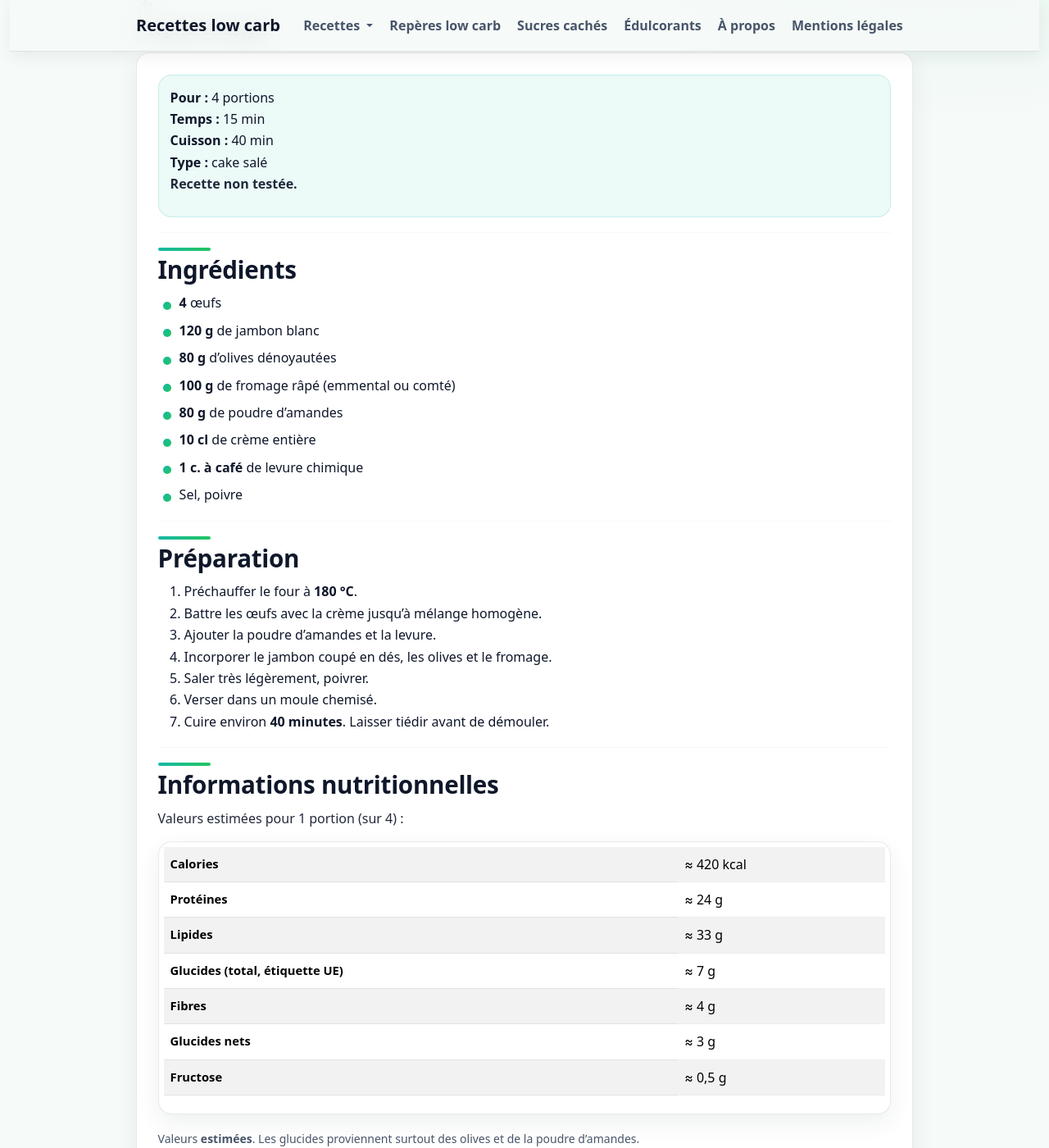
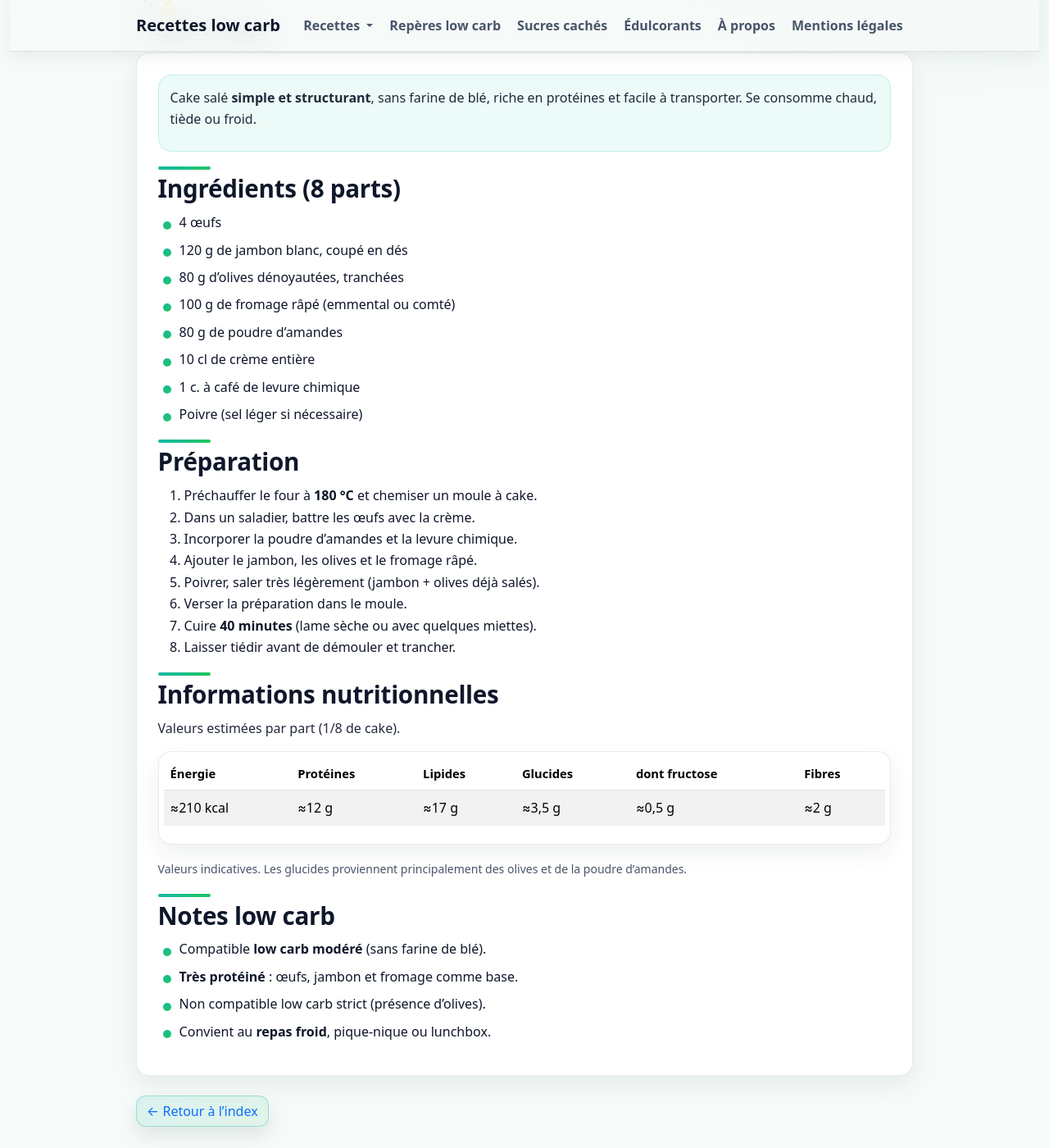
Before and after one commit to laurie-boissay/laurie-boissay.github.io, a Jekyll site: the page built from recettes/cake-jambon-et-olives.html, in a window 1280 px wide and 1400 px high, scrolled down 336 px. Shown: the whole window at 82% size. Built offline with Jekyll 4.4.1, drawn with Linux system fonts in a browser that asks for light colours; some of the changed text lies outside the part shown.

Commit message:
Update cake-jambon-et-olives.html

```diff
--- a/recettes/cake-jambon-et-olives.html
+++ b/recettes/cake-jambon-et-olives.html
@@ -3,118 +3,98 @@ layout: recipe
 title: "Cake jambon & olives"
 description: "Alternative low carb au cake salé classique : sans farine de blé, riche en protéines, pratique chaud ou froid."
 recipe_title: "Cake jambon & olives"
-recipe_subtitle: "Plat salé — low carb modéré"
+recipe_subtitle: "Cake salé low carb"
 recipe_group: "Cake"
 recipe_sort: "cake-jambon-olives"
 recipe_tested: false
 tags:
   - low-carb-modere
   - rapide
-  - riche-en-proteines
+  - tres-proteine
 extra_head: |
   <script type="application/ld+json">
   {
     "@context": "https://schema.org",
     "@type": "Recipe",
-    "name": "Cake jambon & olives low carb",
-    "description": "Alternative low carb au cake salé classique, sans farine de blé, riche en protéines.",
-    "recipeYield": "4 portions",
+    "name": "Cake jambon & olives",
+    "description": "Cake salé low carb au jambon et aux olives, sans farine de blé.",
+    "recipeYield": "8 parts",
     "prepTime": "PT15M",
     "cookTime": "PT40M",
     "totalTime": "PT55M",
-    "recipeCategory": "Cake",
-    "recipeIngredient": [
-      "4 œufs",
-      "120 g de jambon blanc",
-      "80 g d'olives dénoyautées",
-      "100 g de fromage râpé (emmental ou comté)",
-      "80 g de poudre d'amandes",
-      "10 cl de crème entière",
-      "1 c. à café de levure chimique",
-      "Sel, poivre"
-    ],
-    "recipeInstructions": [
-      { "@type": "HowToStep", "text": "Préchauffer le four à 180 °C." },
-      { "@type": "HowToStep", "text": "Battre les œufs avec la crème." },
-      { "@type": "HowToStep", "text": "Incorporer la poudre d’amandes et la levure." },
-      { "@type": "HowToStep", "text": "Ajouter le jambon, les olives et le fromage." },
-      { "@type": "HowToStep", "text": "Verser dans un moule et enfourner 40 minutes." }
-    ]
+    "recipeCategory": "Cake"
   }
   </script>
 ---
 
 <div class="recipe-lead">
-  <div class="recipe-lead__grid">
-    <div><strong>Pour :</strong> 4 portions</div>
-    <div><strong>Temps :</strong> 15 min</div>
-    <div><strong>Cuisson :</strong> 40 min</div>
-    <div><strong>Type :</strong> cake salé</div>
-  </div>
-  <p class="recipe-lead__note">
-    <strong>Recette non testée.</strong>
+  <p>
+    Cake salé <strong>simple et structurant</strong>, sans farine de blé,
+    riche en protéines et facile à transporter.
+    Se consomme chaud, tiède ou froid.
   </p>
 </div>
 
-<hr>
-
-<h2>Ingrédients</h2>
-
-<ul class="recipe-ingredients">
-  <li><strong>4</strong> œufs</li>
-  <li><strong>120 g</strong> de jambon blanc</li>
-  <li><strong>80 g</strong> d’olives dénoyautées</li>
-  <li><strong>100 g</strong> de fromage râpé (emmental ou comté)</li>
-  <li><strong>80 g</strong> de poudre d’amandes</li>
-  <li><strong>10 cl</strong> de crème entière</li>
-  <li><strong>1 c. à café</strong> de levure chimique</li>
-  <li>Sel, poivre</li>
+<h2>Ingrédients (8 parts)</h2>
+<ul>
+  <li>4 œufs</li>
+  <li>120 g de jambon blanc, coupé en dés</li>
+  <li>80 g d’olives dénoyautées, tranchées</li>
+  <li>100 g de fromage râpé (emmental ou comté)</li>
+  <li>80 g de poudre d’amandes</li>
+  <li>10 cl de crème entière</li>
+  <li>1 c. à café de levure chimique</li>
+  <li>Poivre (sel léger si nécessaire)</li>
 </ul>
 
-<hr>
-
 <h2>Préparation</h2>
-
-<ol class="recipe-steps">
-  <li>Préchauffer le four à <strong>180&nbsp;°C</strong>.</li>
-  <li>Battre les œufs avec la crème jusqu’à mélange homogène.</li>
-  <li>Ajouter la poudre d’amandes et la levure.</li>
-  <li>Incorporer le jambon coupé en dés, les olives et le fromage.</li>
-  <li>Saler très légèrement, poivrer.</li>
-  <li>Verser dans un moule chemisé.</li>
-  <li>Cuire environ <strong>40 minutes</strong>. Laisser tiédir avant de démouler.</li>
+<ol>
+  <li>Préchauffer le four à <strong>180&nbsp;°C</strong> et chemiser un moule à cake.</li>
+  <li>Dans un saladier, battre les œufs avec la crème.</li>
+  <li>Incorporer la poudre d’amandes et la levure chimique.</li>
+  <li>Ajouter le jambon, les olives et le fromage râpé.</li>
+  <li>Poivrer, saler très légèrement (jambon + olives déjà salés).</li>
+  <li>Verser la préparation dans le moule.</li>
+  <li>Cuire <strong>40 minutes</strong> (lame sèche ou avec quelques miettes).</li>
+  <li>Laisser tiédir avant de démouler et trancher.</li>
 </ol>
 
-<hr>
-
 <h2>Informations nutritionnelles</h2>
-<p>Valeurs estimées pour 1 portion (sur 4) :</p>
+<p>Valeurs estimées par part (1/8 de cake).</p>
 
 <div class="table-responsive">
   <table class="table table-striped">
+    <thead>
+      <tr>
+        <th>Énergie</th>
+        <th>Protéines</th>
+        <th>Lipides</th>
+        <th>Glucides</th>
+        <th>dont fructose</th>
+        <th>Fibres</th>
+      </tr>
+    </thead>
     <tbody>
-      <tr><th>Calories</th><td>≈ 420 kcal</td></tr>
-      <tr><th>Protéines</th><td>≈ 24 g</td></tr>
-      <tr><th>Lipides</th><td>≈ 33 g</td></tr>
-      <tr><th>Glucides (total, étiquette UE)</th><td>≈ 7 g</td></tr>
-      <tr><th>Fibres</th><td>≈ 4 g</td></tr>
-      <tr><th>Glucides nets</th><td>≈ 3 g</td></tr>
-      <tr><th>Fructose</th><td>≈ 0,5 g</td></tr>
+      <tr>
+        <td>≈210 kcal</td>
+        <td>≈12 g</td>
+        <td>≈17 g</td>
+        <td>≈3,5 g</td>
+        <td>≈0,5 g</td>
+        <td>≈2 g</td>
+      </tr>
     </tbody>
   </table>
 </div>
 
 <p class="small text-muted">
-  Valeurs <strong>estimées</strong>.
-  Les glucides proviennent surtout des olives et de la poudre d’amandes.
+  Valeurs indicatives. Les glucides proviennent principalement des olives et de la poudre d’amandes.
 </p>
 
-<hr>
-
 <h2>Notes low carb</h2>
-
-<ul class="recipe-notes">
-  <li><strong>Low carb modéré :</strong> compatible, sans farine de blé.</li>
-  <li><strong>Non compatible cétogène strict :</strong> présence de poudre d’amandes et d’olives.</li>
-  <li><strong>Usage :</strong> se mange chaud, tiède ou froid (repas, pique-nique, lunchbox).</li>
+<ul>
+  <li>Compatible <strong>low carb modéré</strong> (sans farine de blé).</li>
+  <li><strong>Très protéiné</strong> : œufs, jambon et fromage comme base.</li>
+  <li>Non compatible low carb strict (présence d’olives).</li>
+  <li>Convient au <strong>repas froid</strong>, pique-nique ou lunchbox.</li>
 </ul>
```
